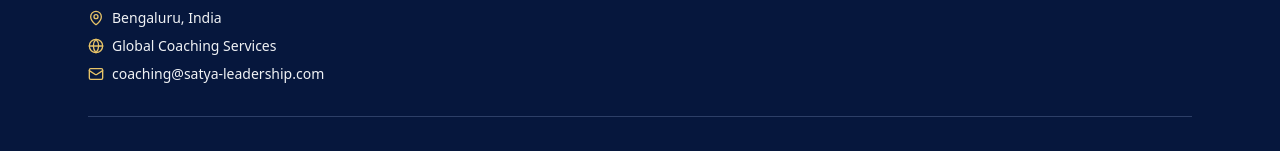
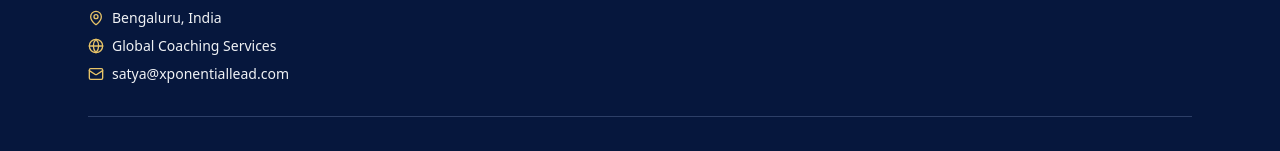
Before and after one commit to RaagTosh2007/lovable-xponentiallead-0e72bd36, a React (Vite) app: page / in a window 1280 px wide. Shown: the part 6124-6275 px from the top of the page. Built offline with nearby package versions, Linux system fonts and the light colour scheme.

Commit message:
Update contact email
Update the contact email address in the footer to satya@xponentiallead.com.

```diff
--- a/src/components/Footer.tsx
+++ b/src/components/Footer.tsx
@@ -38,7 +38,7 @@ const Footer = () => {
               </div>
               <div className="flex items-center">
                 <Mail className="w-4 h-4 text-gold-rich mr-2" />
-                coaching@satya-leadership.com
+                satya@xponentiallead.com
               </div>
             </div>
           </div>
```
